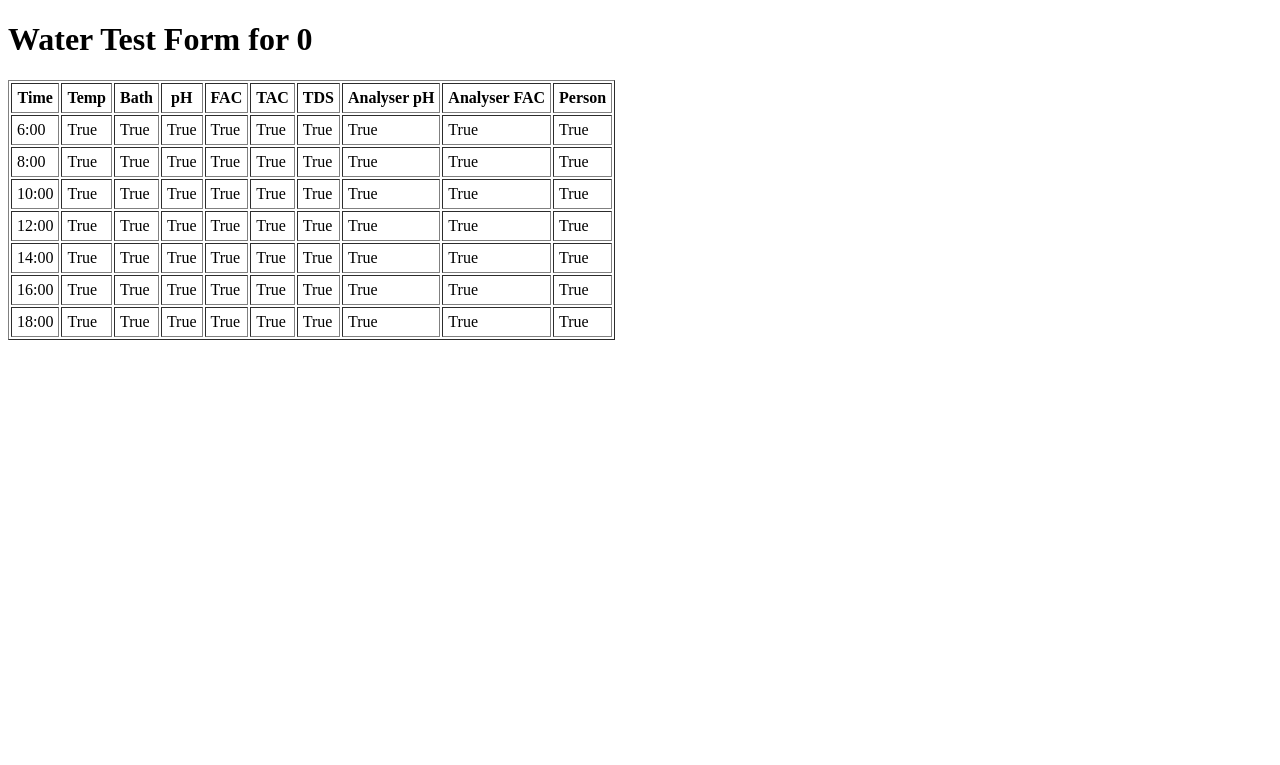
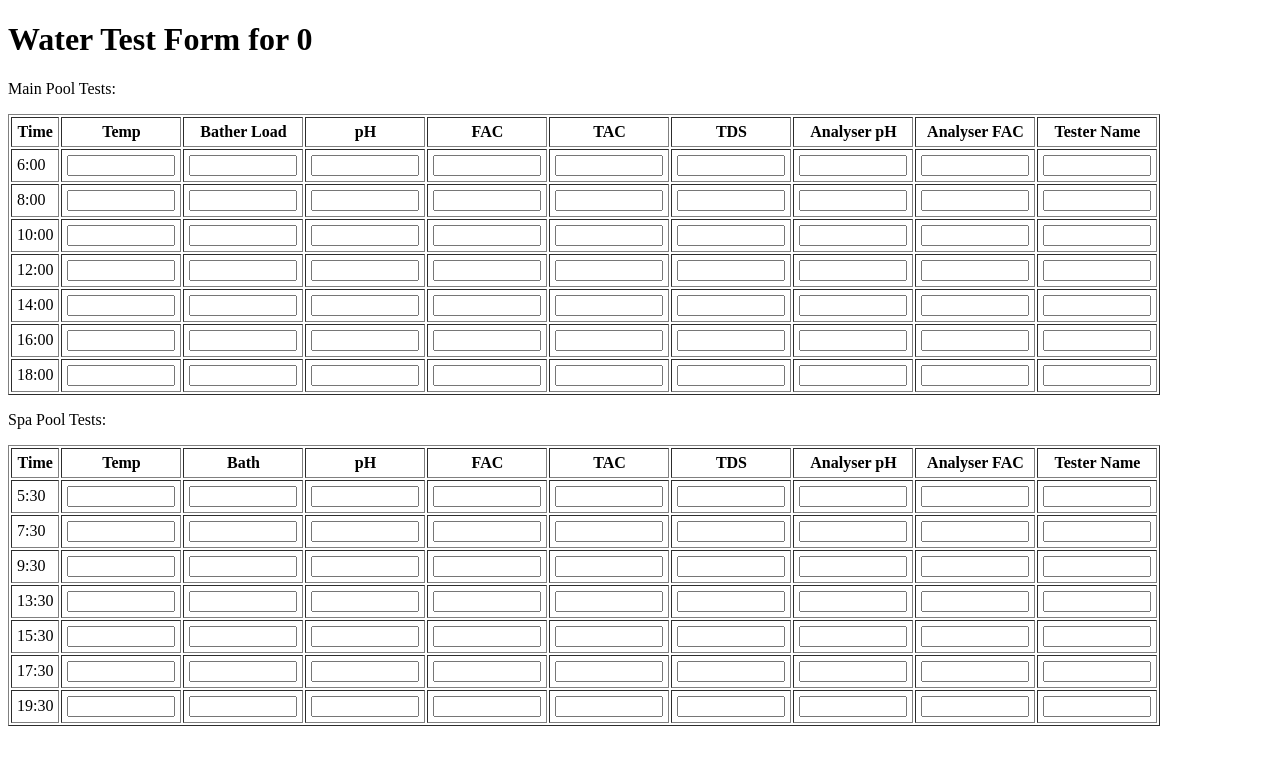
Before and after one commit to jkoe287/pool_tracker, a Flask app: page /test in a window 1280 px wide. Shown: the top 765 px of the page. Run offline with Flask 3, Linux system fonts and the light colour scheme.

Commit message:
updated table

```diff
--- a/app.py
+++ b/app.py
@@ -25,7 +25,8 @@ def init_db():
             tds REAL,
             an_ph REAL,
             an_fac REAL,
-            tester TEXT
+            tester TEXT,
+            ID TEXT
         )
     """)
     conn.commit()
@@ -45,10 +46,16 @@ def form():
 @app.route("/test")
 def new_form():
 
+
+
     day_number = datetime.date.today().weekday()
-    water_tests = helpers.open_json('schedule.json')['main_pool_tests'][day_number]
 
-    return render_template("new_form.html", rows = water_tests, weekday = day_number)
+    mp_water_tests = helpers.open_json('schedule.json')['main_pool_tests'][day_number]
+    sp_water_tests = helpers.open_json('schedule.json')['spa_tests'][day_number]
+
+    water_tests = [mp_water_tests, sp_water_tests]
+
+    return render_template("new_form.html", water_tests = water_tests, weekday = day_number)
 
 # Handle form submission
 @app.route("/submit", methods=["POST"])
--- a/templates/new_form.html
+++ b/templates/new_form.html
@@ -8,7 +8,55 @@
     <h1>
     Water Test Form  for {{weekday}}
     </h1>
+    <p>Main Pool Tests:</p>
+    <table border="1" cellpadding="5">
+        <tr>
+            <th>Time</th>
+            <th>Temp</th>
+            <th>Bather Load</th>
+            <th>pH</th>
+            <th>FAC</th>
+            <th>TAC</th>
+            <th>TDS</th>
+            <th>Analyser pH</th>
+            <th>Analyser FAC</th>
+            <th>Tester Name</th>
+        </tr>
 
+        {% for row in water_tests[0] %}
+            <tr>
+                <td>{{ row.time }}</td>
+                <td>
+                    <input type="number"></input>
+                </td>
+                <td>
+                    <input type="number"></input>
+                </td>
+                <td>
+                    <input type="number"></input>
+                </td>
+                <td>
+                    <input type="number"></input>
+                </td>
+                <td>
+                    <input type="number"></input>
+                </td>
+                <td>
+                    <input type="number"></input>
+                </td>
+                <td>
+                    <input type="number"></input>
+                </td>
+                <td>
+                    <input type="number"></input>
+                </td>
+                <td>
+                    <input type="text"></input>
+                </td>
+            </tr>
+        {% endfor %}
+    </table>
+    <p>Spa Pool Tests:</p>
         <table border="1" cellpadding="5">
             <tr>
                 <th>Time</th>
@@ -20,21 +68,39 @@
                 <th>TDS</th>
                 <th>Analyser pH</th>
                 <th>Analyser FAC</th>
-        <th>Person</th>
+                <th>Tester Name</th>
             </tr>
 
-    {% for row in rows %}
+        {% for row in water_tests[1] %}
             <tr>
                 <td>{{ row.time }}</td>
-        <td>{{ row.temp }}</td>
-        <td>{{ row.bath_l }}</td>
-        <td>{{ row.ph }}</td>
-        <td>{{ row.fac }}</td>
-        <td>{{ row.tac }}</td>
-        <td>{{ row.tds }}</td>
-        <td>{{ row['an. ph'] }}</td>
-        <td>{{ row['an. fac'] }}</td>
-        <td>{{ row.person }}</td>
+                <td>
+                    <input type="number"></input>
+                </td>
+                <td>
+                    <input type="number"></input>
+                </td>
+                <td>
+                    <input type="number"></input>
+                </td>
+                <td>
+                    <input type="number"></input>
+                </td>
+                <td>
+                    <input type="number"></input>
+                </td>
+                <td>
+                    <input type="number"></input>
+                </td>
+                <td>
+                    <input type="number"></input>
+                </td>
+                <td>
+                    <input type="number"></input>
+                </td>
+                <td>
+                    <input type="text"></input>
+                </td>
             </tr>
         {% endfor %}
         </table>
@@ -42,5 +108,11 @@
 
 <script>
 
+</script>
 
-</script>
+<style>
+input {
+    width: 100px
+}
+
+</style>
```
Lines whose indentation alone changed are shown as unchanged.
